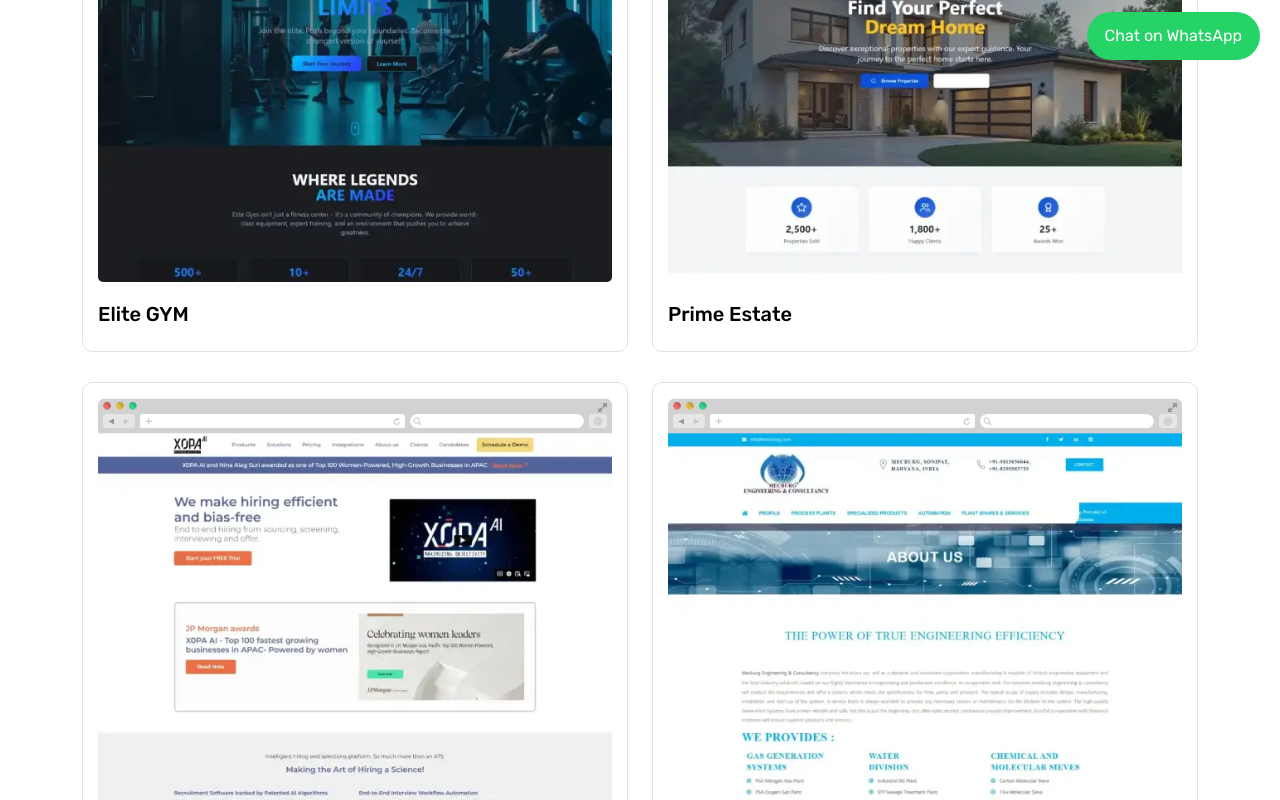
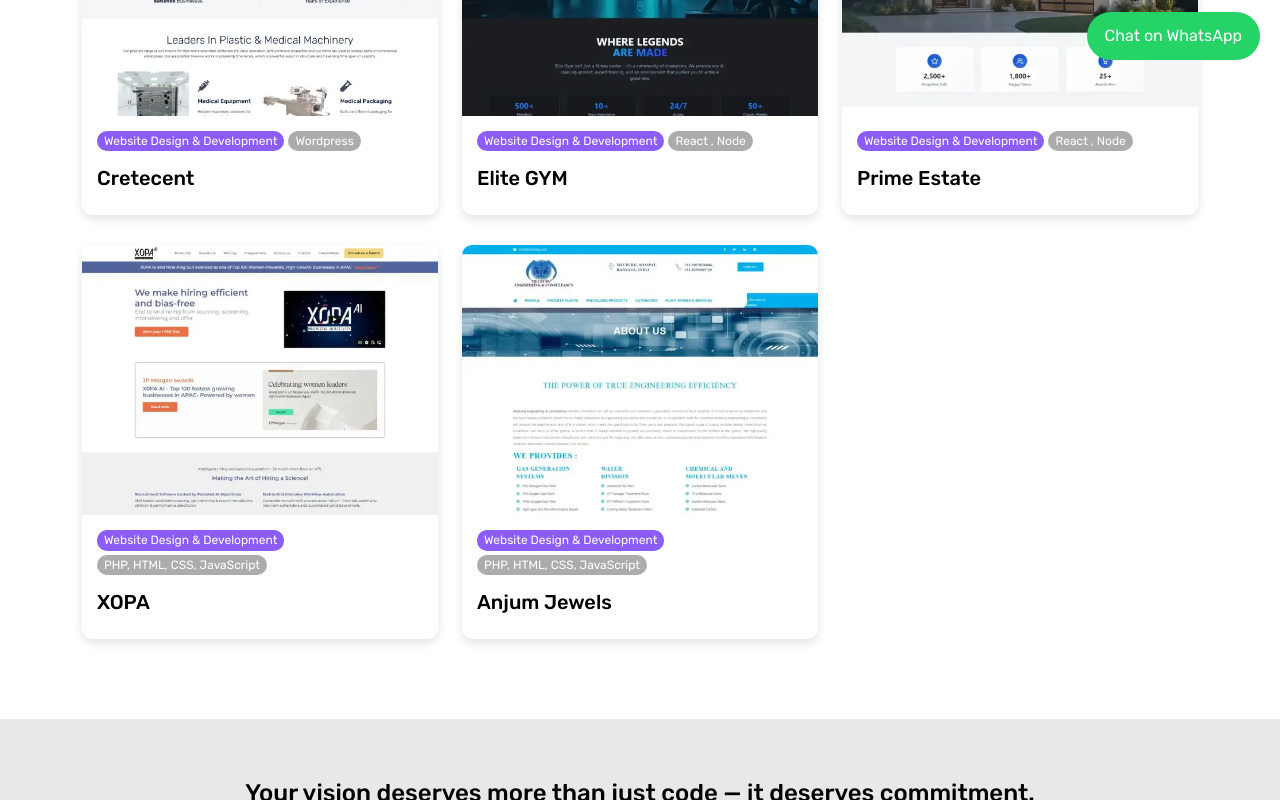
Before and after one commit to codetrios2025/codetrios-profile, a React (Vite) app in the folder frontend/: page /portfolio in a window 1280 px wide. Shown: the part 720-1520 px from the top of the page. Built offline with nearby package versions, Linux system fonts and the light colour scheme.

Commit message:
design changes

```diff
--- a/frontend/src/Components/CSS/Style.module.css
+++ b/frontend/src/Components/CSS/Style.module.css
@@ -200,32 +200,44 @@
 .projectBox{
 position: relative;
     margin-top: 30px;
-    border: 1px solid #E1E1E1;
+    box-shadow: 0px 4px 10px rgb(0 0 0 / 11%);
     border-radius: 10px;
-    padding: 15px;
+    padding: 0;
+    overflow: hidden;
 }
-.projectBox a{display: block;background: url('../../assets/images/safari.png') no-repeat;background-size: contain;padding-top: 35px;}
+/* .projectBox a{display: block;background: url('../../assets/images/safari.png') no-repeat;background-size: contain;padding-top: 35px;} */
+.projectBox a{display: block;}
 .projectBox .projectImg{
-    min-height: 385px;
+    min-height: 270px;
     width: 100%;
     position: relative;
-    margin: 0 0 20px;
+    margin: 0 0 0;
 
 }
+.projectBox .content{padding: 15px;}
+.projectBox .content .tags{display: flex;align-items: center;gap: 4px;flex-wrap: wrap;}
+.projectBox .content .tags h6{background: #8b5cf6;
+    display: inline-block;
+    color: #fff;
+    font-size: 12px;
+    padding: 3px 7px;
+    border-radius: 10px;
+    margin: 0;}
+.projectBox .content .tags h6:last-child{background: #acacac;}
 .projectBox .projectImg .scrollAnime{
         background-position: center 0;
     background-repeat: no-repeat;
     background-size: 100%;
     position: absolute;
     width: 100%;
-    min-height: 285px;
+    min-height: 270px;
     z-index: -1;
     top: 0;
     left: 0;
     right: 0;
     margin: auto;
     background: #fff;
-    border-radius: 0px 0px 5px 5px;
+    border-radius: 0;
     transition: all 3s ease-out 0s;
     -webkit-transition: all 3s ease-out 0s;
     background-size: cover;
@@ -238,7 +250,7 @@
     color: #5e5757;
     margin: 0;
 }
-.projectBox h5{color: #000;margin: 10px 0;font-family: 'Rubik Medium';}
+.projectBox h5{color: #000;margin: 15px 0 10px;font-family: 'Rubik Medium';}
 .contactPage{overflow: hidden;}
 /* Contact Section */
 .contactSec .contactFomr{
@@ -549,6 +561,16 @@
     border-radius: 20px;
     padding: 20px;}
 
+.projectCta{position:relative;padding:30px;border-radius:30px;overflow:hidden;background:linear-gradient(135deg,#ffffff 0%,#f5f6ff 45%,#eef3ff 100%);box-shadow:0 20px 60px rgba(31,41,55,.08);}
+.mindTitle{display: flex;align-items: center;}
+.projectCta .icon{width:90px;height:90px;border-radius:22px;display:flex;align-items:center;justify-content:center;background:#fff;border:1px solid #edf2ff;box-shadow:0 15px 40px rgba(79,70,229,.12);font-size: 40px;color: #8b5cf6;margin-right: 10px;}
+.mindTitle h2{line-height: 35px;font-size: 20px;margin: 0;}
+.mindTitle h2 span{display: block;font-size: 26px;background: linear-gradient(90deg, #4f46e5, #8b5cf6, #06b6d4);
+    -webkit-background-clip: text;
+    -webkit-text-fill-color: transparent;}
+
+
+
 @media (max-width: 1600px){
 .thanksPage{height: 500px;}
 }
--- a/frontend/src/Components/HomeRoute/Portfolio.jsx
+++ b/frontend/src/Components/HomeRoute/Portfolio.jsx
@@ -1,74 +1,112 @@
-import React from 'react';
+import React from "react";
 import { Container, Row, Col } from "react-bootstrap";
-import Style from '../CSS/Style.module.css';
-import { Link } from 'react-router-dom';
+import { Link } from "react-router-dom";
 import { BsArrowRight } from "react-icons/bs";
-import portfolio1 from '../../assets/images/portfolio01.webp';
-import portfolio2 from '../../assets/images/portfolio02.webp';
-import portfolio3 from '../../assets/images/portfolio03.webp';
-import portfolio4 from '../../assets/images/portfolio04.webp';
+import Style from "../CSS/Style.module.css";
 
-const OurPortfolio = () =>{
-    return(
-        <div className={Style.commonPading + " " + Style.protfolioSec}>
+import portfolio1 from "../../assets/images/portfolio01.webp";
+import portfolio2 from "../../assets/images/portfolio02.webp";
+import portfolio3 from "../../assets/images/portfolio03.webp";
+import portfolio4 from "../../assets/images/portfolio04.webp";
+import cretecent from "../../assets/images/portfolio05.webp";
+
+const portfolioData = [
+  {
+    id: 1,
+    title: "Cretecent",
+    tag:"Website Design & Development",
+    content:"Wordpress",
+    image: cretecent,
+    link: "",
+  },
+  {
+    id: 2,
+    title: "Elite GYM",
+    tag:"Website Design & Development",
+    content:"React , Node",
+    image: portfolio1,
+    link: "",
+  },
+  {
+    id: 3,
+    title: "Prime Estate",
+    tag:"Website Design & Development",
+    content:"React , Node",
+    image: portfolio2,
+    link: "",
+  },
+  {
+    id: 4,
+    title: "XOPA",
+    tag:"Website Design & Development",
+    content:"PHP, HTML, CSS, JavaScript",
+    image: portfolio3,
+    link: "",
+  },
+  {
+    id: 5,
+    title: "Anjum Jewels",
+    tag:"Website Design & Development",
+    content:"PHP, HTML, CSS, JavaScript",
+    image: portfolio4,
+    link: "",
+  },
+];
+
+const OurPortfolio = () => {
+  return (
+    <div className={`${Style.commonPading} ${Style.protfolioSec}`}>
       <Container>
         <Row>
           <Col>
-                        <h2 className={Style.title}data-aos="fade-up">Featured Projects</h2>
+            <h2 className={Style.title} data-aos="fade-up">
+              Featured Projects
+            </h2>
           </Col>
         </Row>
-                <Row>
-                    <Col md={6}>
-                        <div className={Style.projectBox} data-aos="fade-up" data-aos-delay="200">
-                            <Link to="">
+
+        <Row data-aos="fade-up">
+          {portfolioData.map((item) => (
+            <Col
+              md={4}
+              key={item.id}
+            >
+              <div className={Style.projectBox}>
+                <Link to={item.link}>
                   <div className={Style.projectImg}>
-                                    <span className={Style.scrollAnime} style={{ backgroundImage: `url(${portfolio1})` }}></span>
+                    <span
+                      className={Style.scrollAnime}
+                      style={{
+                        backgroundImage: `url(${item.image})`,
+                      }}
+                    ></span>
                   </div>
-                                <h5>Elite GYM</h5>
+                    <div className={Style.content}>
+                        <div className={Style.tags}>
+                            <h6>{item.tag}</h6>
+                            <h6>{item.content}</h6>
+                        </div>
+                      <h5>{item.title}</h5>
+                    </div>
                 </Link>
               </div>
             </Col>
-                    <Col md={6} data-aos="fade-up" data-aos-delay="300">
-                        <div className={Style.projectBox}>
-                            <Link to="">
-                                <div className={Style.projectImg}>
-                                    <span className={Style.scrollAnime} style={{ backgroundImage: `url(${portfolio2})` }}></span>
-                                </div>
-                                <h5>Prime Estate</h5>
-                            </Link>
-                        </div>
-                    </Col>
-                    <Col md={6} data-aos="fade-up" data-aos-delay="400">
-                        <div className={Style.projectBox}>
-                            <Link to="">
-                                <div className={Style.projectImg}>
-                                    <span className={Style.scrollAnime} style={{ backgroundImage: `url(${portfolio3})` }}></span>
-                                </div>
-                                <h5>XOPA</h5>
-                            </Link>
-                        </div>
-                    </Col>
-                    <Col md={6} data-aos="fade-up" data-aos-delay="500">
-                        <div className={Style.projectBox}>
-                            <Link to="">
-                                <div className={Style.projectImg}>
-                                    <span className={Style.scrollAnime} style={{ backgroundImage: `url(${portfolio4})` }}></span>
-                                </div>
-                                <h5>Anjum Jewels</h5>
-                            </Link>
-                        </div>
-                    </Col>
+          ))}
         </Row>
+
         <Row>
           <Col>
             <div className={Style.buttonFlex}>
-                            <Link to="" className={Style.btnStyle}>See all Projects <BsArrowRight className={Style.icon} /></Link>
+              <Link to="" className={Style.btnStyle}>
+                See all Projects
+                <BsArrowRight className={Style.icon} />
+              </Link>
             </div>
           </Col>
         </Row>
       </Container>
     </div>
-    )
-}
+  );
+};
 
 export default OurPortfolio;
```
Also changed, not shown: frontend/src/Components/Pages/HaveProjectMind.jsx (added, +50 -0 lines), frontend/src/assets/images/portfolio05.webp (added). Lines whose indentation alone changed are shown as unchanged.
